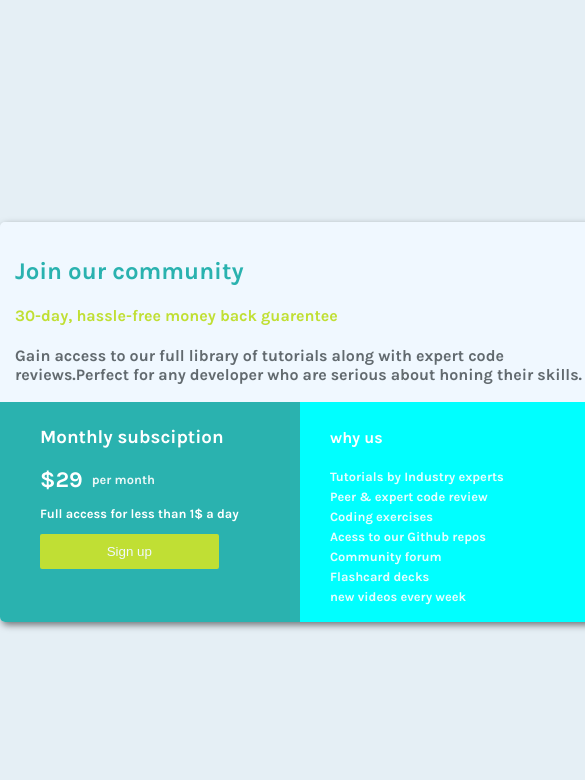
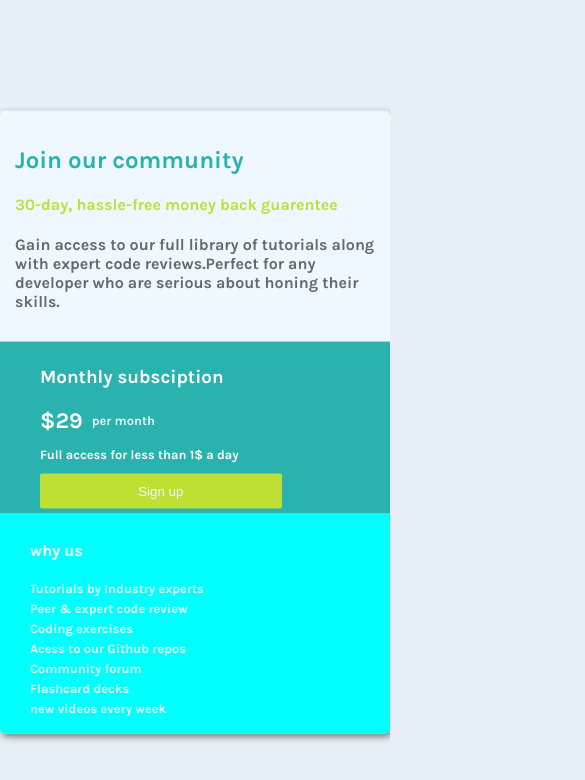
Before and after one commit to Ez4aCE/Pricing-card-challenges, a plain HTML site: page index.html in a window 390 px wide. Shown: the whole page, 585 px wide, since content can reach past the window. Drawn offline with Linux system fonts and the light colour scheme.

Commit message:
responsive design

```diff
--- a/pricingCard.css
+++ b/pricingCard.css
@@ -13,12 +13,8 @@ html{
 }
 
 .container{
-    position: absolute;
-    top: 0;
-    right: 0;
-    bottom: 0;
-    left: 0;
-    margin: auto;
+
+
     height: 400px;
     width: 600px;
 
@@ -27,6 +23,10 @@ html{
     border-radius: 5px;
     overflow: hidden;
 
+    position: absolute;
+    top: 50%;
+    left: 50%;
+    transform: translate(-50%, -50%);
 
 
 }
@@ -123,3 +123,12 @@ ul{
 li{
     margin-bottom:5px;
 }
+
+@media (max-width: 650px){
+    .bottom-left-container, .bottom-right-container, .container{
+        width: 100%;
+        height: auto;
+
+    }
+
+}
```
